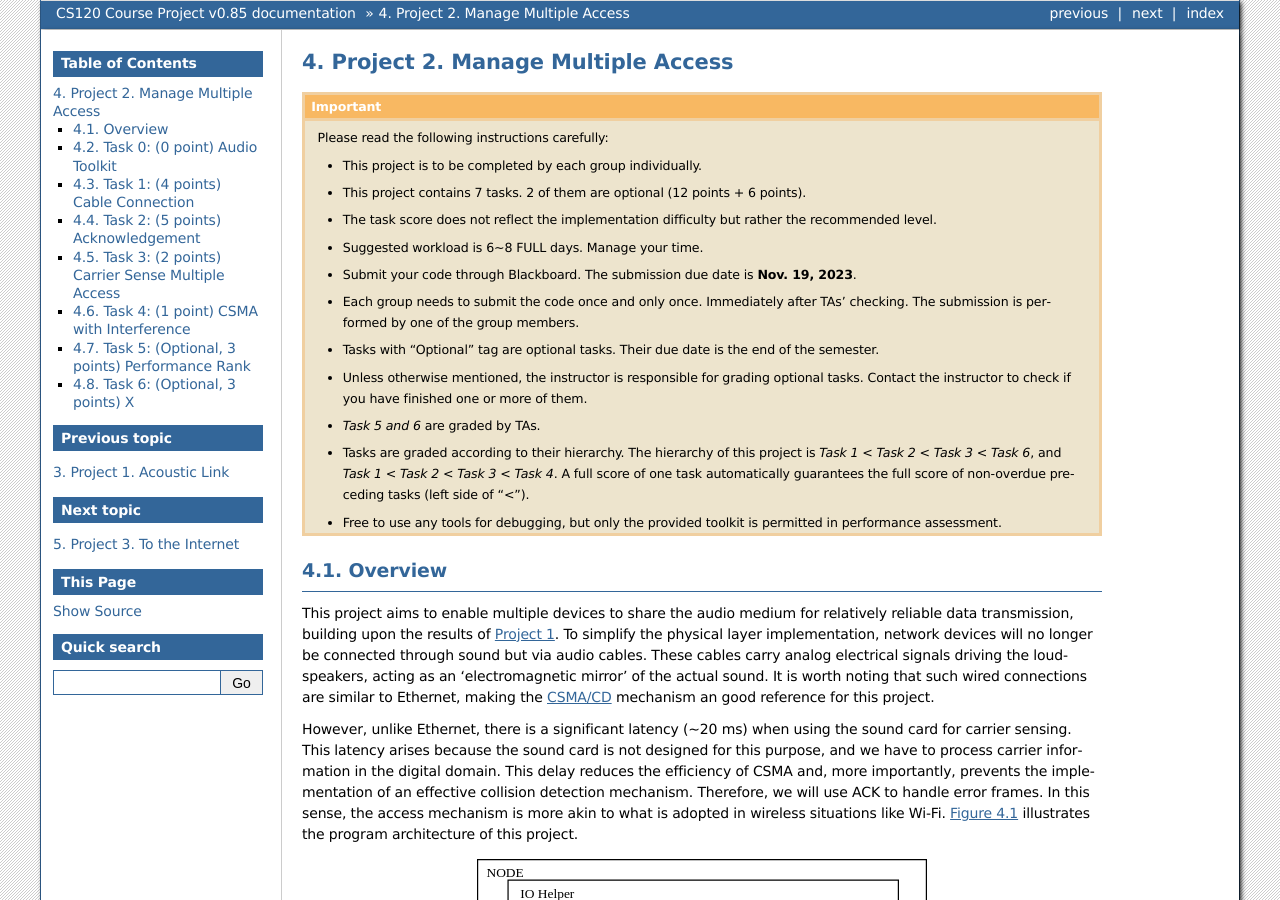
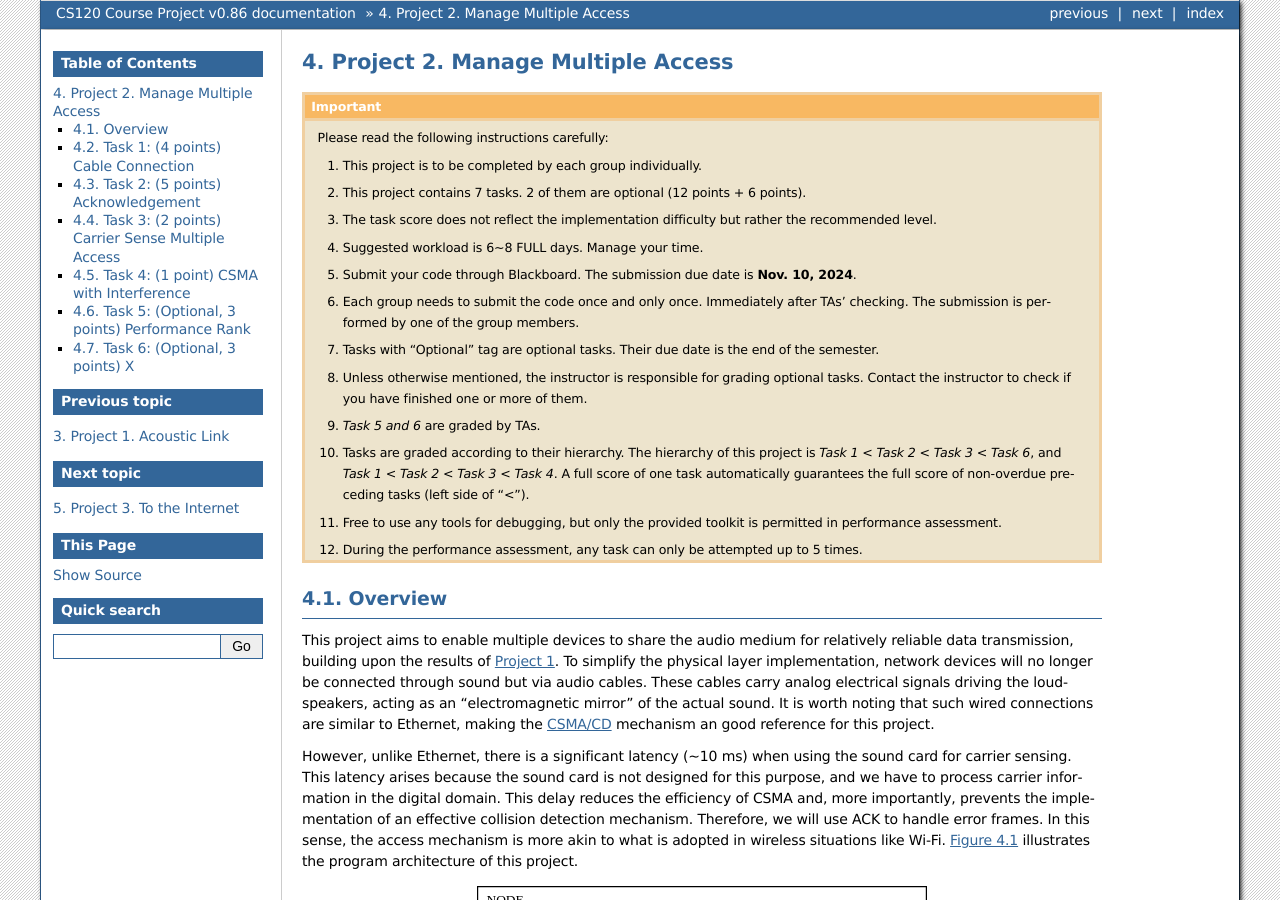
Before and after one commit to sist-cs120/project-doc, a Sphinx documentation site: the page built from source/project2.rst, in a window 1280 px wide and 900 px high. Built offline with Sphinx 7.4.7, drawn with Linux system fonts in a browser that asks for light colours; some of the changed text lies outside the part shown.

Commit message:
2024 update

```diff
--- a/source/conf.py
+++ b/source/conf.py
@@ -7,9 +7,9 @@
 # https://www.sphinx-doc.org/en/master/usage/configuration.html#project-information
 
 project = 'CS120 Course Project'
-copyright = '2023, Zhice Yang'
+copyright = '2024, Zhice Yang'
 author = 'Zhice Yang'
-release = 'v0.85'
+release = 'v0.86'
 
 
 
--- a/source/index.rst
+++ b/source/index.rst
@@ -16,3 +16,4 @@ CS120 Computer Networks: Course Project Documentation, |semester|
    ./project2.rst
    ./project3.rst
    ./project4.rst
+   ./report.rst
--- a/source/project2.rst
+++ b/source/project2.rst
@@ -6,35 +8,37 @@ Project 2. Manage Multiple Access
 
     Please read the following instructions carefully:
 
-    - This project is to be completed by each group individually.
+    1. This project is to be completed by each group individually.
 
-    - This project contains 7 tasks. 2 of them are optional (12 points + 6 points).
+    2. This project contains 7 tasks. 2 of them are optional (12 points + 6 points).
 
-    - The task score does not reflect the implementation difficulty but rather the recommended level.
+    3. The task score does not reflect the implementation difficulty but rather the recommended level.
 
-    - Suggested workload is 6~8 FULL days. Manage your time.
+    4. Suggested workload is 6~8 FULL days. Manage your time.
 
-    - Submit your code through Blackboard. The submission due date is **Nov. 19, 2023**.
+    5. Submit your code through Blackboard. The submission due date is |project2-due|.
 
-    - Each group needs to submit the code once and only once. Immediately after TAs' checking. The submission is performed by one of the group members.
+    6. Each group needs to submit the code once and only once. Immediately after TAs' checking. The submission is performed by one of the group members.
 
-    - Tasks with "Optional" tag are optional tasks. Their due date is the end of the semester.
+    7. Tasks with "Optional" tag are optional tasks. Their due date is the end of the semester.
 
-    - Unless otherwise mentioned, the instructor is responsible for grading optional tasks. Contact the instructor to check if you have finished one or more of them.
+    8. Unless otherwise mentioned, the instructor is responsible for grading optional tasks. Contact the instructor to check if you have finished one or more of them.
 
-    - *Task 5 and 6* are graded by TAs.
+    9. *Task 5 and 6* are graded by TAs.
 
-    - Tasks are graded according to their hierarchy. The hierarchy of this project is *Task 1 < Task 2 < Task 3 < Task 6*, and *Task 1 < Task 2 < Task 3 < Task 4*. A full score of one task automatically guarantees the full score of non-overdue preceding tasks (left side of "<").
+    10. Tasks are graded according to their hierarchy. The hierarchy of this project is *Task 1 < Task 2 < Task 3 < Task 6*, and *Task 1 < Task 2 < Task 3 < Task 4*. A full score of one task automatically guarantees the full score of non-overdue preceding tasks (left side of "<").
 
-    - Free to use any tools for debugging, but only the provided toolkit is permitted in performance assessment.
+    11. Free to use any tools for debugging, but only the provided toolkit is permitted in performance assessment.
+
+    12. During the performance assessment, any task can only be attempted up to 5 times.
 
 
 Overview
 ============================================================
 
-This project aims to enable multiple devices to share the audio medium for relatively reliable data transmission, building upon the results of :doc:`Project 1 <project1>`. To simplify the physical layer implementation, network devices will no longer be connected through sound but via audio cables. These cables carry analog electrical signals driving the loudspeakers, acting as an 'electromagnetic mirror' of the actual sound. It is worth noting that such wired connections are similar to Ethernet, making the `CSMA/CD`_ mechanism an good reference for this project.
+This project aims to enable multiple devices to share the audio medium for relatively reliable data transmission, building upon the results of :doc:`Project 1 <project1>`. To simplify the physical layer implementation, network devices will no longer be connected through sound but via audio cables. These cables carry analog electrical signals driving the loudspeakers, acting as an "electromagnetic mirror" of the actual sound. It is worth noting that such wired connections are similar to Ethernet, making the `CSMA/CD`_ mechanism an good reference for this project.
 
-However, unlike Ethernet, there is a significant latency (~20 ms) when using the sound card for carrier sensing. This latency arises because the sound card is not designed for this purpose, and we have to process carrier information in the digital domain. This delay reduces the efficiency of CSMA and, more importantly, prevents the implementation of an effective collision detection mechanism. Therefore, we will use ACK to handle error frames. In this sense, the access mechanism is more akin to what is adopted in wireless situations like Wi-Fi. :numref:`Figure %s <fig-project2-overview>` illustrates the program architecture of this project.
+However, unlike Ethernet, there is a significant latency (~10 ms) when using the sound card for carrier sensing. This latency arises because the sound card is not designed for this purpose, and we have to process carrier information in the digital domain. This delay reduces the efficiency of CSMA and, more importantly, prevents the implementation of an effective collision detection mechanism. Therefore, we will use ACK to handle error frames. In this sense, the access mechanism is more akin to what is adopted in wireless situations like Wi-Fi. :numref:`Figure %s <fig-project2-overview>` illustrates the program architecture of this project.
 
 .. _fig-project2-overview:
 .. figure:: figures/project2-overview.*
@@ -45,41 +49,6 @@ However, unlike Ethernet, there is a significant latency (~20 ms) when using the
 
 .. _CSMA/CD:
     https://en.wikipedia.org/wiki/Carrier-sense_multiple_access_with_collision_detection
-
-
-Task 0: (0 point) Audio Toolkit
-============================================================
-
-Computers connect to audio peripherals through the audio connectors of the sound card. The typical use case involves inserting the 3.5 mm plug (M) of the microphone and/or speaker into the 3.5 mm jack (F) of the sound card. The project will use 3.5 mm audio cables to connect computers starting from this task. Due to the confusing structures of 3.5 mm `audio connectors`_ and diverse specifications of sound cards, we will provide the following toolkit. Please borrow it from TAs.
-
-- `USB Sound Card`_ ×4
-    This device includes 1 audio input connector (Red F), 1 audio output connector (Green F), and a USB type-A connector. When connected to the computer via USB, it will be recognized as a sound card. Its audio input/output can be read/generated, e.g., through ASIO. Note that while its connectors are all stereo, it only supports mono recording.
-
-- Mixer_ ×1
-    This device contains 4 input connectors (F) and 1 output connector (F). Its function is to combine the signals from 4 inputs and output them to the output connector. The strength of each input/output signal can be adjusted by knobs. All gain knobs must be turned fully maximized during performance assessment.
-
-- `Audio Cable`_ ×6
-    (M to M) audio cables, with lengths of 1.0 m or 0.5 m.
-
-- `1-to-2 Cable Splitter`_ ×3
-    This splitter has three internally-connected connectors (M, F, F). The input signal from any connector is split into the other two connectors, and the input signals from any two connectors are combined into a signal output to the remaining.
-
-The above toolkit will be used to complete all the remaining projects. Additional cables can be requested for specific tasks, and replacements can be requested in case of suspected hardware issues.
-
-.. _audio connectors:
-    https://en.wikipedia.org/wiki/Phone_connector_(audio)
-
-.. _USB Sound Card:
-    https://item.jd.com/1804882.html
-
-.. _Mixer:
-    https://item.taobao.com/item.htm?id=684967263189
-
-.. _Audio Cable:
-    https://item.jd.com/1192674.html
-
-.. _1-to-2 Cable Splitter:
-    https://item.jd.com/2781355.html
 
 Task 1: (4 points) Cable Connection
 ============================================================
@@ -106,6 +75,8 @@ This task revisits :ref:`Project1.Task3 <project1-task3>`. While there are equiv
     - You can design a shorter preamble to reduce the header overhead.
 
     - It is recommended to unplug the power adapters of your computers when connecting them. The reason is that different AC-to-DC adapters, especially those without grounding, may cause non-zero voltages in the device's "ground". In some cases, this issue can lead to biased DC levels in the received signals. Occasionally, it may even cause permanent damages. Be very careful if you have to connect two devices with different "ground", such as a charging laptop and a desktop computer.
+
+    - Signals in the cables may be susceptible to electromagnetic interference from other electronic devices or even adjacent cables. Please maintain a tidy testing environment and keep the cables away from potential high-powered electromagnetic devices, e.g., power adapters.
 
 .. admonition:: Performance Assessment
 
@@ -180,7 +151,7 @@ Specifically,
 
   If it is a ``DATA`` frame, the received content is appended to the reception buffer. The MAC thread reports to the upper-layer, and sends an ``ACK`` frame immediately.
 
-In the above protocol, it is important for the receiver to be able to distinguish between ``DATA`` frames and ``ACK`` frames. This is because, although ``ACK`` frames are sent by the receiver itself, due to driver delays (approximately 30~40 ms round-trip time), the sender might receive its own ``ACK`` while it is in the idle state. Therefore, the protocol requires adding auxiliary information to the frames, i.e., the MAC layer header. For example, in :numref:`Figure %s <fig-project2-frame>`, the ``Type`` field can be used to incorporate a flag to differentiate between ``ACK`` and ``DATA``. Note that the aforementioned issue can also be resolved by specifying the receiver ID, i.e., the MAC address, in the frames. MAC addresses provide other essential functionalities, which will become apparent in the subsequent tasks.
+In the above protocol, it is important for the receiver to be able to distinguish between ``DATA`` frames and ``ACK`` frames. This is because, although ``ACK`` frames are sent by the receiver itself, due to driver delays (typical round-trip time for a USB sound card using ASIO with 128 buffer size is 15 to 20 ms), the sender might receive its own ``ACK`` while it is in the idle state. Therefore, the protocol requires adding auxiliary information to the frames, i.e., the MAC layer header. For example, in :numref:`Figure %s <fig-project2-frame>`, the ``Type`` field can be used to incorporate a flag to differentiate between ``ACK`` and ``DATA``. Note that the aforementioned issue can also be resolved by specifying the receiver ID, i.e., the MAC address, in the frames. MAC addresses provide other essential functionalities, which will become apparent in the subsequent tasks.
 
 .. _fig-project2-frame:
 .. figure:: figures/project2-frame.*
@@ -386,7 +357,7 @@ A primary design objective of network systems is to enhance data transmission pe
 
 .. admonition:: Performance Assessment
 
-    This task is automatically graded according to the completion time of Task 4.
+    This task is automatically graded according to the completion time of Task 4. When determining ranks, round the completion time to the nearest 5 seconds, e.g., 23.4 seconds and 20.1 seconds would be considered the same rank.
 
         .. table::
             :widths: 30, 30
@@ -397,9 +368,9 @@ A primary design objective of network systems is to enhance data transmission pe
             +=================+==================+
             |              1st|              100%|
             +-----------------+------------------+
-            |              2nd|               33%|
+            |              2nd|               66%|
             +-----------------+------------------+
-            |              3rd|                0%|
+            |              3rd|               33%|
             +-----------------+------------------+
 
 Task 6: (Optional, 3 points) X
--- a/source/var.rst
+++ b/source/var.rst
@@ -1,6 +1,6 @@
-.. |semester| replace:: *Fall 2023*
-.. |project0-due| replace:: **Oct. 6, 2023**
-.. |project1-due| replace:: **Oct. 29, 2023**
-.. |project2-due| replace:: **Nov. 19, 2023**
-.. |project3-due| replace:: **Dec. 17, 2023**
-.. |project4-due| replace:: **Jan. 22, 2024**
+.. |semester| replace:: *Fall 2024*
+.. |project0-due| replace:: **Sep. 29, 2024**
+.. |project1-due| replace:: **Oct. 20, 2024**
+.. |project2-due| replace:: **Nov. 10, 2024**
+.. |project3-due| replace:: **Dec. 8, 2024**
+.. |project4-due| replace:: **Jan. 15, 2025**
```
Also changed, not shown: other parts of source/project2.rst (+2 -0 lines), README.md (+1 -1 lines), source/project0.rst (+14 -4 lines), source/project1.rst (+55 -14 lines), source/report.rst (added, +9 -0 lines).
